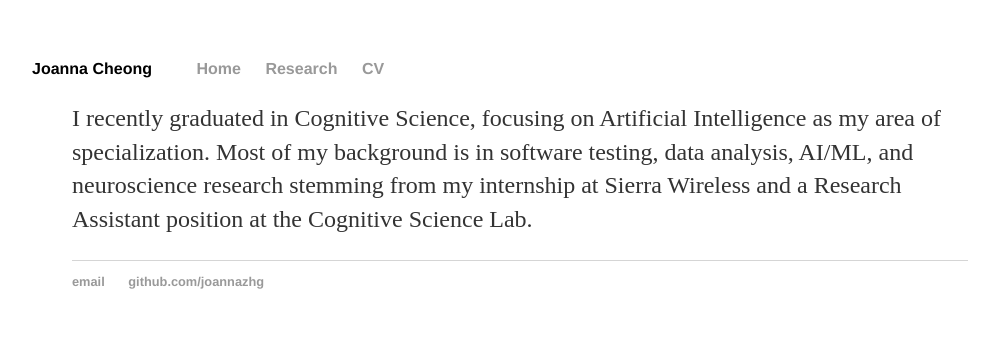
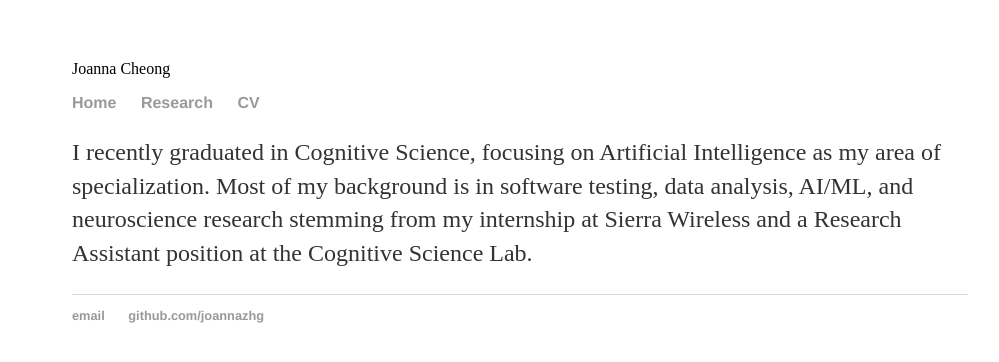
Before and after one commit to joannazhg/joannazhg.github.io, a Jekyll site: the page index.html, which Jekyll copies as it is, in a window 1280 px wide. Shown: the top 362 px of the page, without its empty margins (120-1119 px from the left). Built offline with Jekyll 4.4.1, drawn with Linux system fonts in a browser that asks for light colours.

Commit message:
Update index.html

```diff
--- a/index.html
+++ b/index.html
@@ -7,8 +7,8 @@
 	</head>
 	<body>
 		<nav>
+			<span class="name">Joanna Cheong</span>
     		<ul>
-			<li class="name">Joanna Cheong</li>
         		<li><a href="/">Home</a></li>
 			<li><a href="/Research">Research</a></li>
         		<li><a href="/cv">CV</a></li>
```
